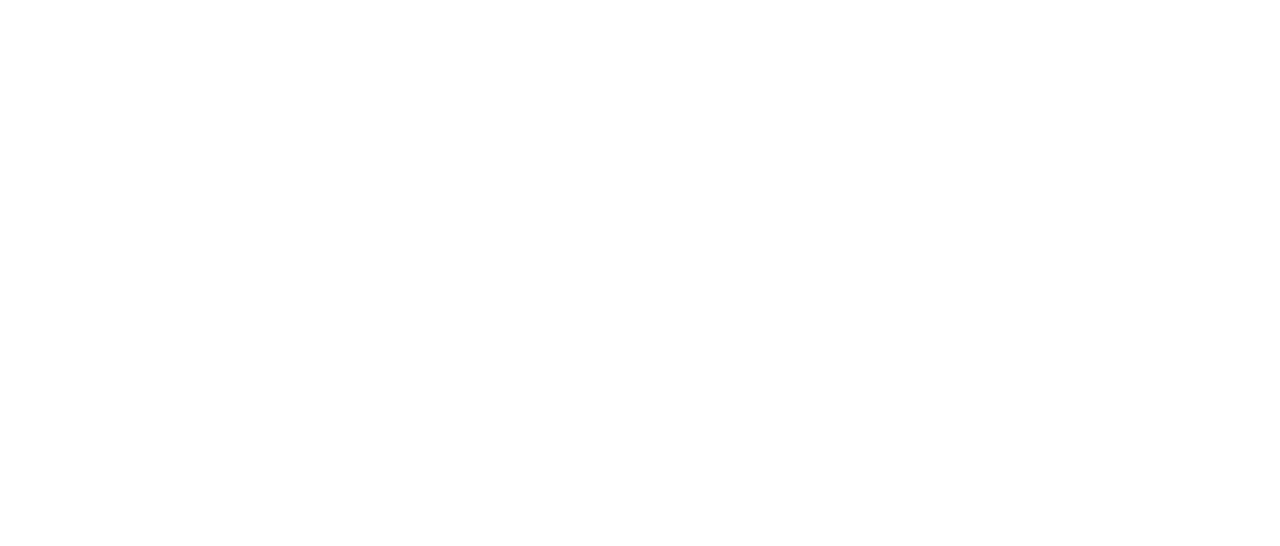
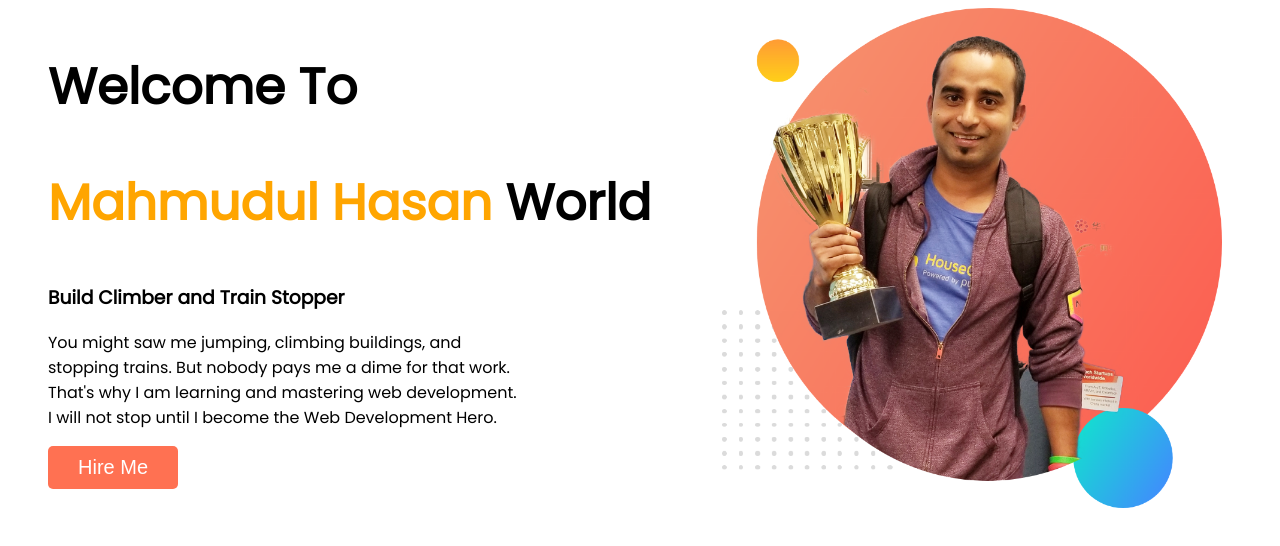
Before and after one commit to mahmudul165/developer-portfolio, a plain HTML site: page index.html in a window 1280 px wide. Drawn offline with Linux system fonts and the light colour scheme.

Commit message:
first part

```diff
--- a/index.html
+++ b/index.html
@@ -5,6 +5,31 @@
     <meta http-equiv="X-UA-Compatible" content="IE=edge" />
     <meta name="viewport" content="width=device-width, initial-scale=1.0" />
     <title>Developer Website</title>
+    <link rel="preconnect" href="https://fonts.googleapis.com" />
+    <link rel="preconnect" href="https://fonts.gstatic.com" crossorigin />
+    <link
+      href="https://fonts.googleapis.com/css2?family=Poppins&display=swap"
+      rel="stylesheet"
+    />
+    <link rel="stylesheet" href="style.css" />
   </head>
-  <body></body>
+  <body>
+    <section class="part">
+      <div class="half-part">
+        <h1>Welcome To</h1>
+        <h1><span id="name">Mahmudul Hasan</span> World</h1>
+        <h3>Build Climber and Train Stopper</h3>
+        <p>
+          You might saw me jumping, climbing buildings, and stopping trains. But
+          nobody pays me a dime for that work. That's why I am learning and
+          mastering web development. I will not stop until I become the Web
+          Development Hero.
+        </p>
+        <button class="btn-color">Hire Me</button>
+      </div>
+      <div>
+        <img class="image-size half-part" src="images/jhankar.png" alt="" />
+      </div>
+    </section>
+  </body>
 </html>
--- a/style.css
+++ b/style.css
@@ -0,0 +1,34 @@
+#name {
+  color: #ffa500;
+}
+body {
+  font-family: "Poppins", sans-serif;
+}
+h1 {
+  font-size: 50px;
+}
+p {
+  padding-right: 20px;
+  margin-right: 170px;
+}
+.btn-color {
+  background-color: #ff7152;
+  color: #ffff;
+  font-size: 20px;
+  padding: 10px 30px;
+  border-radius: 5px;
+  border-width: 0px;
+}
+
+.part {
+  margin: 0px 40px;
+  display: inline-flex;
+}
+.half-part {
+  display: 50%;
+}
+.image-size {
+  height: 500px;
+  width: 500px;
+  margin: 0px 10px;
+}
```
Also changed, not shown: images/dream-bg.png (added), images/exp-bg.png (added), images/jhankar.png (added), images/jhankar2.png (added), images/my-bg.png (added), images/my-bg2.png (added), images/top-banner.png (added), 7 other files.
